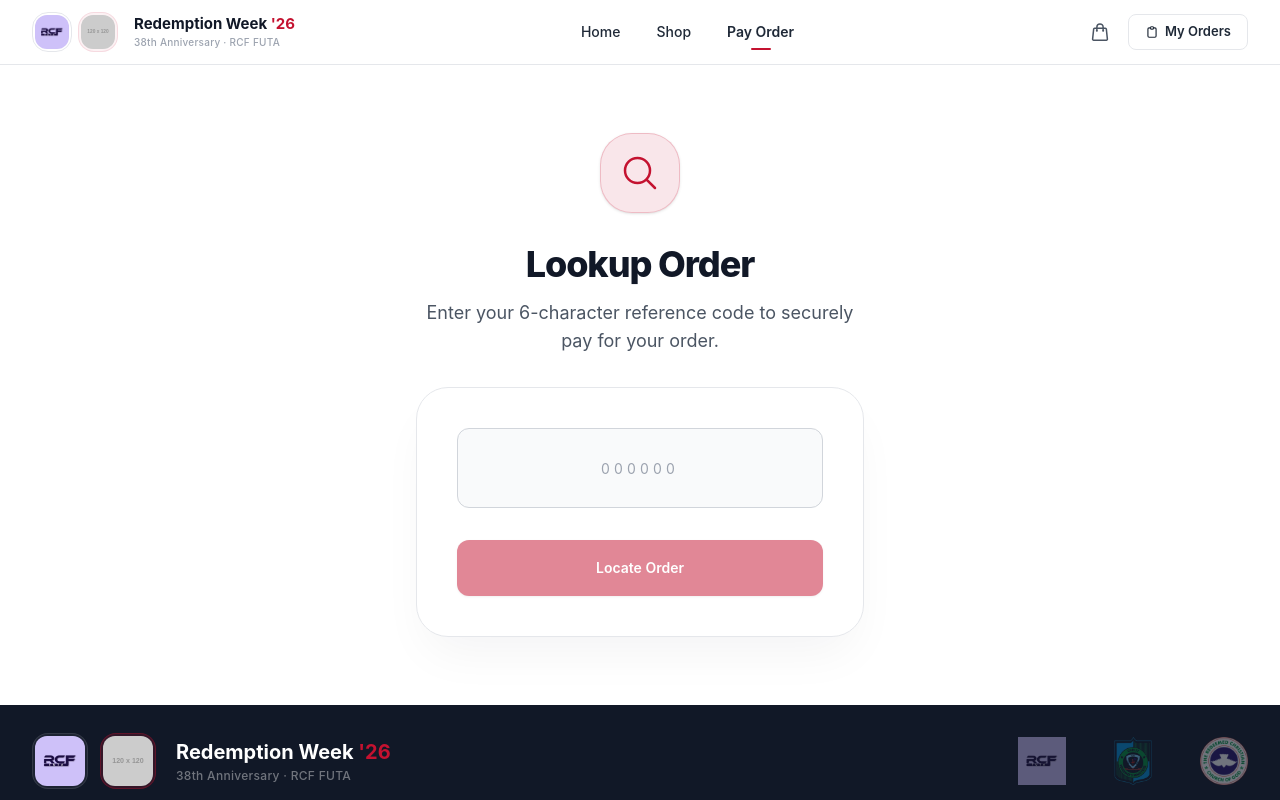
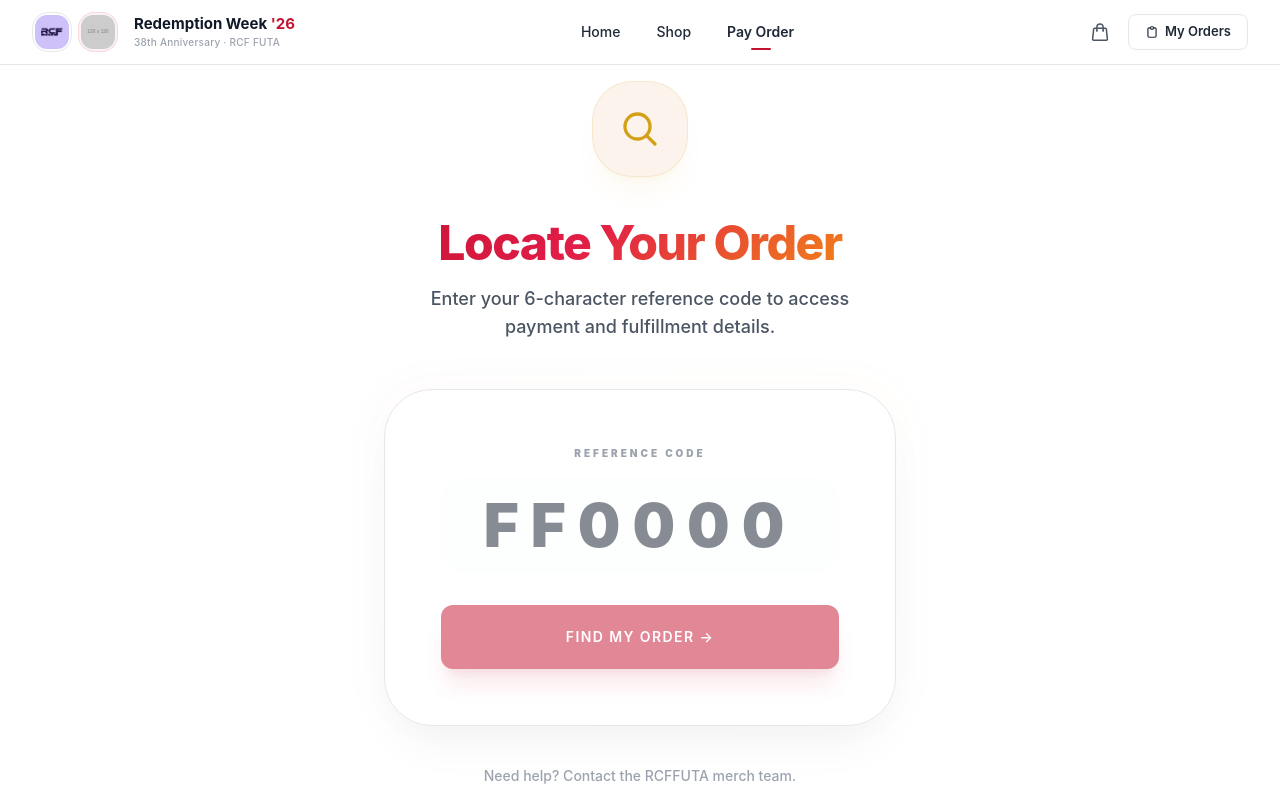
Before and after one commit to rcffuta-ict/rw-site, a Next.js app: page /fulfil in a window 1280 px wide. Shown: the top 800 px of the page. Built offline with nearby package versions, Linux system fonts and the light colour scheme.

Commit message:
feat: redesign order lookup form with enhanced UI and validation logic

```diff
--- a/src/app/(public)/fulfil/components/LookupForm.tsx
+++ b/src/app/(public)/fulfil/components/LookupForm.tsx
@@ -1,10 +1,9 @@
 "use client";
 
-import { useState } from "react";
+import React, { useState } from "react";
 import { Button } from "@/components/ui/forms/Button";
 import { getDemoOrder } from "@/lib/data/orders";
 import type { Order } from "@/lib/data/types";
-import { Input } from "@/components/ui/forms/Input";
 
 interface LookupFormProps {
     initialRef: string;
@@ -17,30 +16,31 @@ export function LookupForm({ initialRef, onOrderFound }: LookupFormProps) {
     const [loadingLookup, setLoadingLookup] = useState(false);
 
     async function handleLookup() {
-        if (refInput.length !== 6) return;
+        const cleanRef = refInput.trim().toUpperCase();
+        if (cleanRef.length !== 6) return;
 
         setNotFound(false);
         setLoadingLookup(true);
         // Artificial delay for elegant animation
-        await new Promise((r) => setTimeout(r, 600));
+        await new Promise((r) => setTimeout(r, 800));
 
         try {
             const stored = JSON.parse(
                 localStorage.getItem("rw_demo_orders") ?? "[]"
             ) as Order[];
             const local = stored.find(
-                (o: Order) => o.orderRef.toUpperCase() === refInput.toUpperCase()
+                (o: Order) => o.orderRef.toUpperCase() === cleanRef
             );
             if (local) {
                 setLoadingLookup(false);
-                onOrderFound(local, refInput);
+                onOrderFound(local, cleanRef);
                 return;
             }
         } catch {}
 
-        const found = getDemoOrder(refInput);
+        const found = getDemoOrder(cleanRef);
         if (found) {
-            onOrderFound(found, refInput);
+            onOrderFound(found, cleanRef);
         } else {
             setNotFound(true);
         }
@@ -48,15 +48,16 @@ export function LookupForm({ initialRef, onOrderFound }: LookupFormProps) {
     }
 
     return (
-        <div className="min-h-[80vh] flex flex-col items-center justify-center section-container py-12 animate-fade-in-up">
-            <div className="max-w-md w-full text-center mb-8">
-                <div className="inline-flex h-20 w-20 items-center justify-center rounded-[2rem] bg-rw-crimson/10 border border-rw-crimson/20 shadow-sm mb-8">
+        <div className="min-h-[75vh] flex flex-col items-center justify-center section-container py-12 animate-fade-in-up">
+            <div className="max-w-xl w-full text-center mb-12">
+                <div className="inline-flex h-24 w-24 items-center justify-center rounded-[2.5rem] bg-rw-bg-warm border border-rw-gold/20 shadow-xl shadow-rw-gold/5 mb-10 relative group">
+                    <div className="absolute inset-0 bg-rw-gold/5 rounded-[2.5rem] animate-pulse group-hover:scale-110 transition-transform" />
                     <svg
-                        className="h-10 w-10 text-rw-crimson"
+                        className="h-10 w-10 text-rw-gold relative z-10"
                         fill="none"
                         viewBox="0 0 24 24"
                         stroke="currentColor"
-                        strokeWidth={1.5}
+                        strokeWidth={2}
                     >
                         <path
                             strokeLinecap="round"
@@ -65,60 +66,78 @@ export function LookupForm({ initialRef, onOrderFound }: LookupFormProps) {
                         />
                     </svg>
                 </div>
-                <h1 className="section-heading text-4xl mb-4">Lookup Order</h1>
-                <p className="text-rw-text-2 text-lg">
-                    Enter your 6-character reference code to securely pay for your order.
+                <h1 className="section-heading text-4xl lg:text-5xl mb-4 text-gradient-crimson">
+                    Locate Your Order
+                </h1>
+                <p className="text-rw-text-2 text-lg font-medium max-w-md mx-auto">
+                    Enter your 6-character reference code to access payment and fulfillment details.
                 </p>
             </div>
 
-            <div className="w-full max-w-md bg-white rounded-[2rem] p-8 sm:p-10 shadow-2xl shadow-rw-ink/5 border border-[var(--rw-border)]">
-                <Input
+            <div className="w-full max-w-lg relative">
+                {/* Background accent */}
+                <div className="absolute -inset-1 bg-gradient-to-r from-rw-crimson/5 to-rw-gold/5 rounded-[3rem] blur-xl opacity-50" />
+
+                <div className="relative bg-white rounded-[3rem] p-10 lg:p-14 shadow-2xl shadow-rw-ink/5 border border-[var(--rw-border)] flex flex-col gap-8">
+                    <div className="space-y-4">
+                        <label className="block text-center text-[10px] font-black text-rw-muted uppercase tracking-[0.3em]">
+                            Reference Code
+                        </label>
+                        <div className="relative">
+                            <input
                                 type="text"
                                 value={refInput}
                                 onChange={(e) =>
                                     setRefInput(
                                         e.target.value
                                             .toUpperCase()
-                                .replace(/[^A-F0-9]/g, "")
+                                            .replace(/[^A-Z0-9]/g, "")
                                             .slice(0, 6)
                                     )
                                 }
-                    placeholder="000000"
-                    maxLength={6}
-                    className="h-20 text-center font-mono text-4xl tracking-[0.3em] text-rw-ink uppercase"
-                    containerClassName="w-full"
+                                onKeyDown={(e) => e.key === "Enter" && handleLookup()}
+                                placeholder="FF0000"
+                                className="w-full h-24 text-center font-mono text-5xl lg:text-6xl font-black tracking-[0.2em] text-rw-ink uppercase bg-rw-bg-alt/30 border-2 border-transparent focus:border-rw-crimson/20 focus:bg-white rounded-3xl transition-all outline-none"
+                                spellCheck={false}
+                                autoComplete="off"
                             />
-                {notFound && (
-                    <div className="mt-5 p-4 rounded-xl bg-red-50 border border-red-100 flex items-center gap-3 animate-bounce-subtle">
-                        <svg
-                            className="h-5 w-5 text-red-500 shrink-0"
-                            fill="none"
-                            viewBox="0 0 24 24"
-                            stroke="currentColor"
-                            strokeWidth={2}
-                        >
-                            <path
-                                strokeLinecap="round"
-                                strokeLinejoin="round"
-                                d="M12 9v2m0 4h.01m-6.938 4h13.856c1.54 0 2.502-1.667 1.732-3L13.732 4c-.77-1.333-2.694-1.333-3.464 0L3.34 16c-.77 1.333.192 3 1.732 3z"
-                            />
-                        </svg>
-                        <p className="text-sm text-red-700 font-medium">
-                            Order not found. Please verify the code.
-                        </p>
+                            {loadingLookup && (
+                                <div className="absolute inset-0 flex items-center justify-center bg-white/80 rounded-3xl backdrop-blur-sm">
+                                    <div className="h-10 w-10 border-4 border-rw-crimson border-t-transparent rounded-full animate-spin" />
                                 </div>
                             )}
+                        </div>
+                    </div>
+
+                    {notFound && (
+                        <div className="p-5 rounded-2xl bg-red-50 border border-red-100 flex items-center gap-4 animate-shake">
+                            <div className="h-10 w-10 rounded-xl bg-white flex items-center justify-center text-red-500 shadow-sm shrink-0">
+                                <svg className="h-6 w-6" fill="none" viewBox="0 0 24 24" stroke="currentColor" strokeWidth={2.5}>
+                                    <path strokeLinecap="round" strokeLinejoin="round" d="M12 9v2m0 4h.01m-6.938 4h13.856c1.54 0 2.502-1.667 1.732-3L13.732 4c-.77-1.333-2.694-1.333-3.464 0L3.34 16c-.77 1.333.192 3 1.732 3z" />
+                                </svg>
+                            </div>
+                            <div className="flex flex-col">
+                                <p className="text-sm font-black text-red-900 uppercase tracking-tight leading-none">Order Not Found</p>
+                                <p className="text-xs text-red-700 font-medium mt-1">Please double-check your reference code.</p>
+                            </div>
+                        </div>
+                    )}
+
                     <Button
                         variant="primary"
                         size="lg"
-                    className="w-full mt-8 !h-14 text-lg rounded-xl"
+                        className="w-full h-16 text-lg font-black uppercase tracking-widest rounded-2xl shadow-xl shadow-rw-crimson/20 transition-all hover:scale-[1.02] active:scale-[0.98]"
                         onClick={handleLookup}
-                    disabled={refInput.length !== 6 || loadingLookup}
-                    loading={loadingLookup}
+                        disabled={refInput.trim().length !== 6 || loadingLookup}
                     >
-                    {loadingLookup ? "Searching..." : "Locate Order"}
+                        {loadingLookup ? "Locating..." : "Find My Order →"}
                     </Button>
                 </div>
             </div>
+
+            <p className="mt-10 text-rw-muted text-sm font-medium">
+                Need help? Contact the RCFFUTA merch team.
+            </p>
+        </div>
     );
 }
```
Also changed, not shown: src/app/(public)/checkout/CheckoutClient.tsx (+10 -41 lines). Lines whose indentation alone changed are shown as unchanged.
